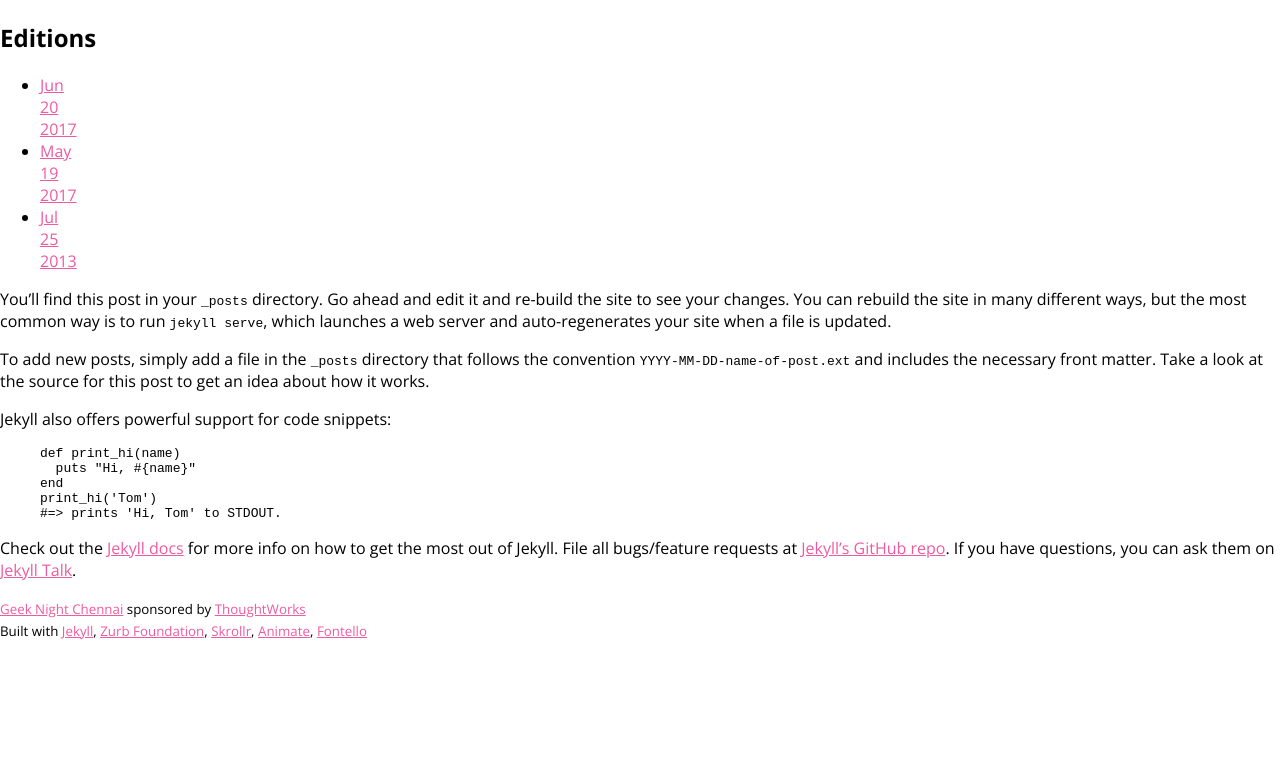
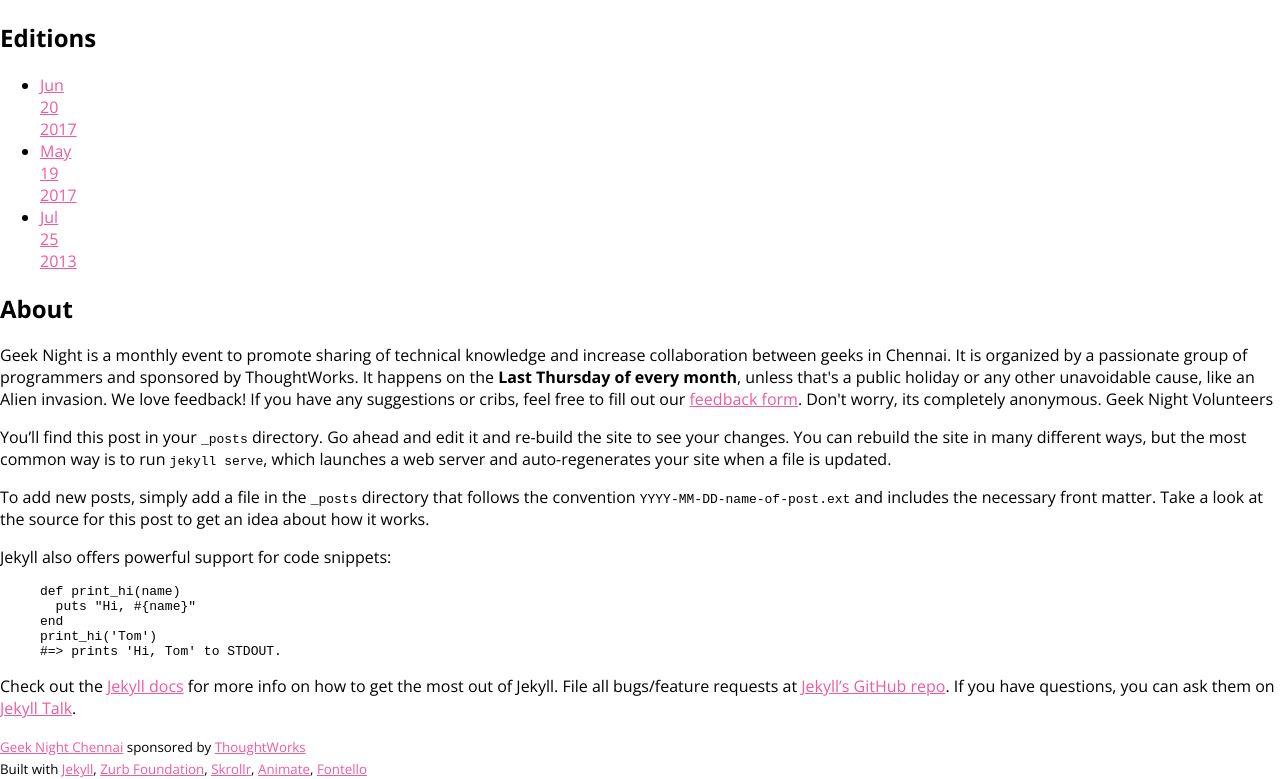
Before and after one commit to vikytech/GNC, a Jekyll site: the page built from _posts/2017-07-19-welcome-to-jekyll.markdown, in a window 1280 px wide and 900 px high, scrolled down 1466 px, cut to the strip 121-900 px from the top of the window. Built offline with Jekyll 4.4.1, drawn with Linux system fonts in a browser that asks for light colours; before the commit the page ends 2228 px from its top, so only the background shows below that; some of the changed text lies outside the part shown.

Commit message:
Moved about section to the bottom as per new mock <Viky>

```diff
--- a/_includes/about_section.html
+++ b/_includes/about_section.html
@@ -1,5 +1,7 @@
 <section id="about">
-    <div>
+    <div class="row" data-bottom="transform:translateY(-10em)" data--100-bottom="transform:translateY(0em)">
+        <h2>About</h2>
+    </div>
     <div>
         Geek Night is a monthly event to promote sharing of technical knowledge and increase collaboration between
         geeks in Chennai. It is organized by a passionate group of programmers and sponsored by ThoughtWorks.
@@ -13,5 +15,4 @@
 
         Geek Night Volunteers
     </div>
-    </div>
 </section>
--- a/_includes/default.html
+++ b/_includes/default.html
@@ -48,23 +48,4 @@
             </div>
         </div>
     </div>
-    <div class="intro-text">
-        <input id="toggle" type="checkbox">
-        An open forum for geeks to connect, discuss &amp; learn latest ideas, technologies and trends in
-        software development.
-        <div id="expand">
-            Geek Night is a monthly event to promote sharing of technical knowledge and increase collaboration between
-            geeks in Chennai. It is organized by a passionate group of programmers and sponsored by ThoughtWorks.
-
-            It happens on the <b>Last Thursday of every month</b>, unless that's a public holiday or any other
-            unavoidable cause, like an Alien invasion.
-
-            We love feedback! If you have any suggestions or cribs, feel free to fill out our
-            <a rel="nofollow" href="https://geeknight.typeform.com/to/cZEhey" target="_blank"> feedback form</a>.
-            Don't worry, its completely anonymous.
-
-            Geek Night Volunteers
-        </div>
-        <label class="read-more" for="toggle"></label>
-    </div>
 </section>
--- a/_layouts/main.html
+++ b/_layouts/main.html
@@ -29,6 +29,7 @@
 {% include agenda_section.html %}
 {% include location_section.html %}
 {% include archive_section.html %}
+{% include about_section.html %}
 
 {{ content }}
 
```
Lines whose indentation alone changed are shown as unchanged.
